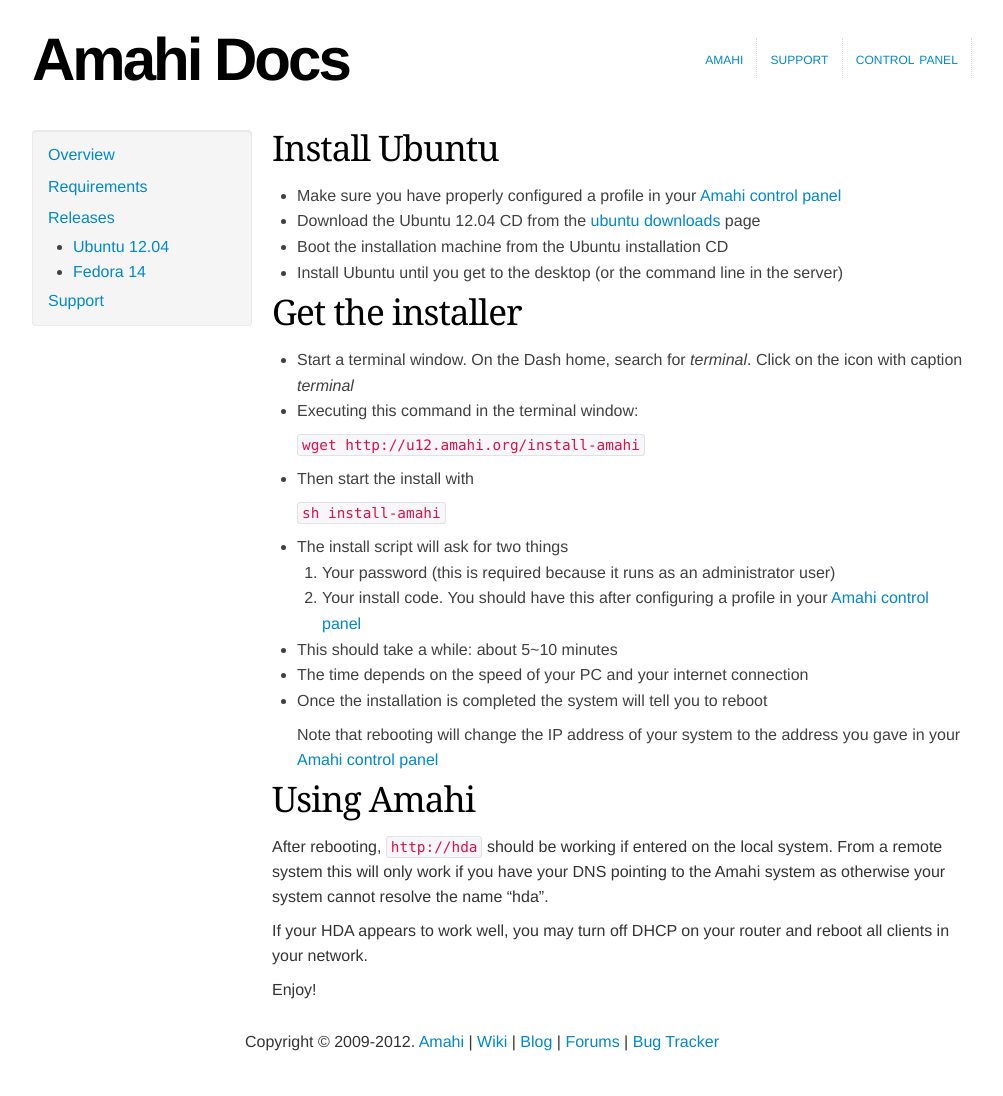
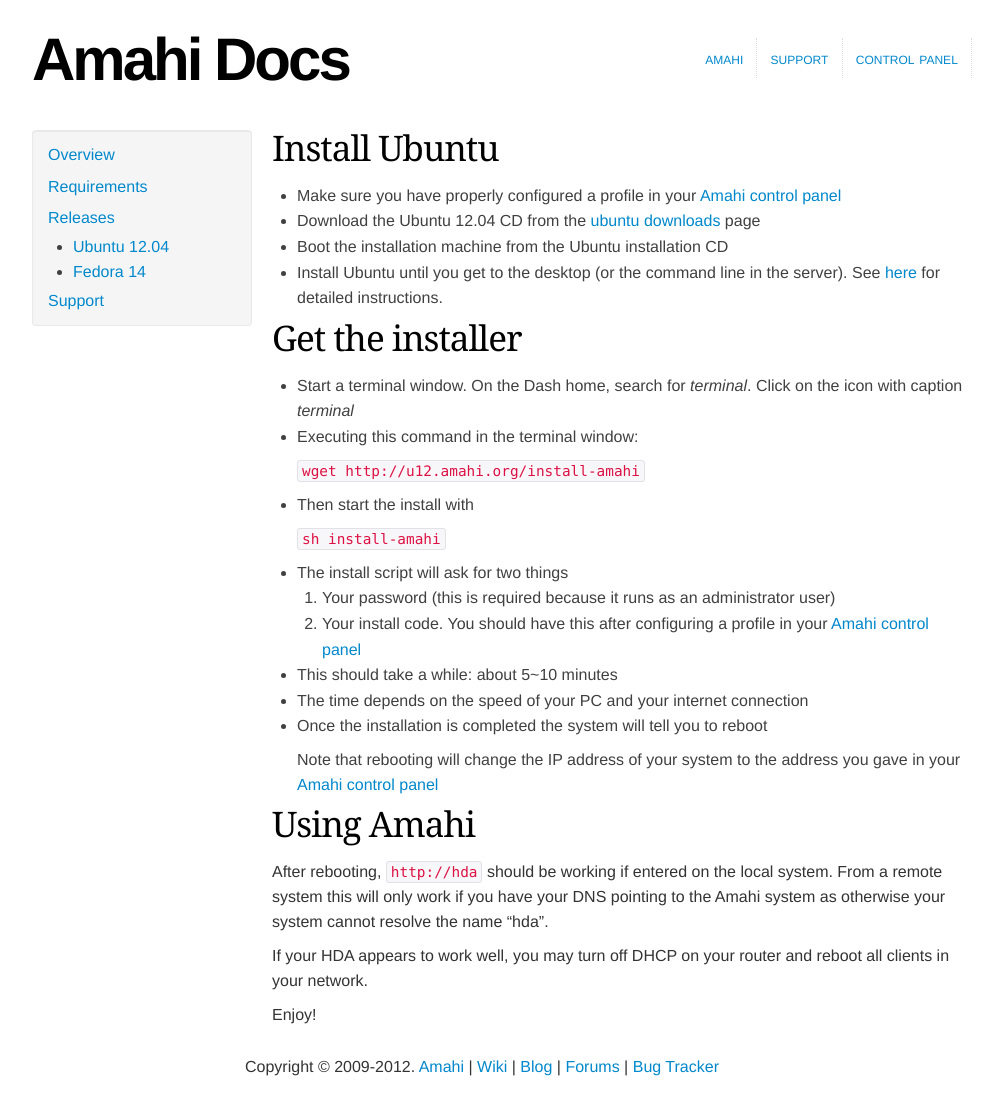
Before and after one commit to aljachimiak/amahi-docs, a Jekyll site: the page built from ubuntu-12.md, in a window 1280 px wide. Shown: the whole page, without its empty margins (138-1141 px from the left). Built offline with Jekyll 4.4.1, drawn with Linux system fonts in a browser that asks for light colours; before the commit the page ends 1070 px from its top, so only the background shows below that.

Commit message:
Update master

```diff
--- a/ubuntu-12.md
+++ b/ubuntu-12.md
@@ -6,7 +6,7 @@ title: Install Amahi on Ubuntu 12.04
 * Make sure you have properly configured a profile in your [Amahi control panel](https://www.amahi.org/users)
 * Download the Ubuntu 12.04 CD from the [ubuntu downloads](http://www.ubuntu.com/download) page
 * Boot the installation machine from the Ubuntu installation CD
-* Install Ubuntu until you get to the desktop (or the command line in the server)
+* Install Ubuntu until you get to the desktop (or the command line in the server).  See <a href="http://netgator.blogspot.com/2012/04/ubuntu-1204-installation-process-slide.html" target="_">here</a> for detailed instructions.
 
 # Get the installer
 
```
